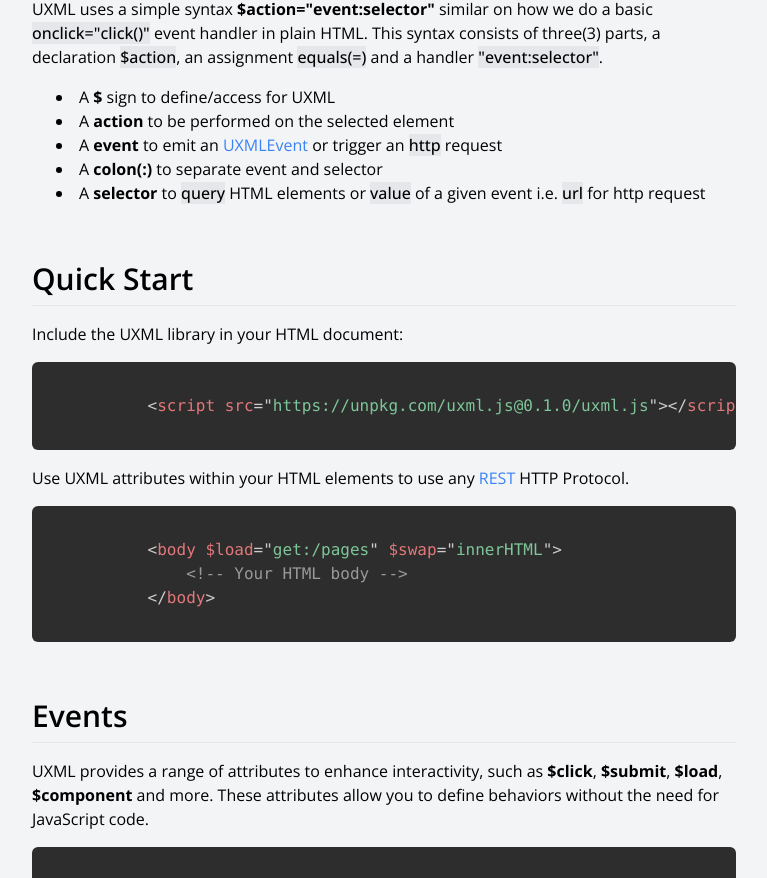
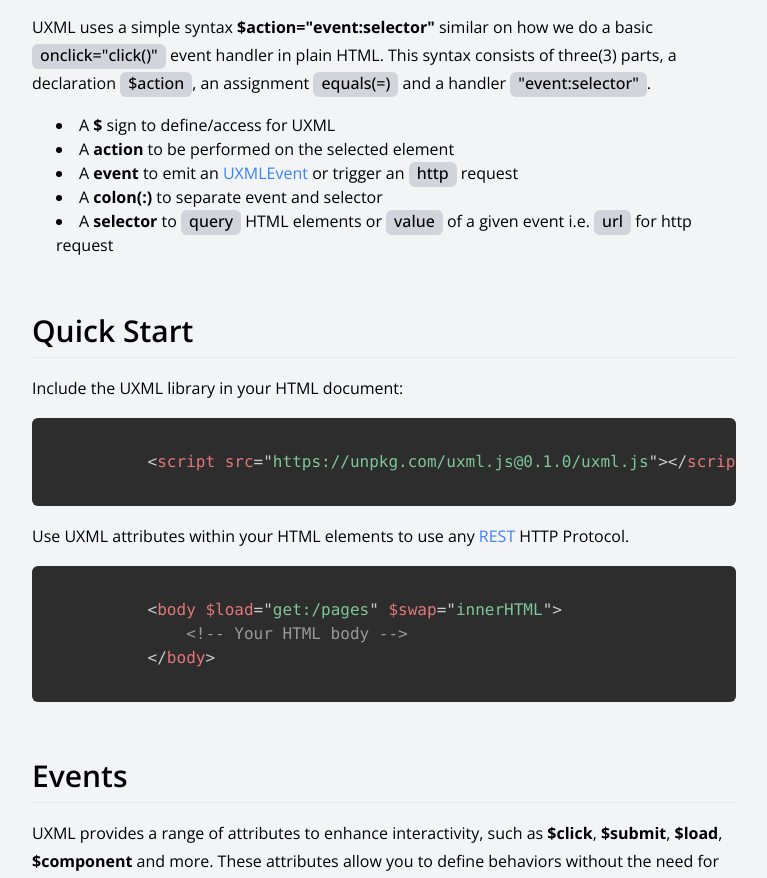
Before and after one commit to mackignacio/usml, a website: page docs/index.html in a window 1280 px wide. Shown: the part 628-1506 px from the top of the page, without its empty margins (256-1023 px from the left). Drawn offline with nearby package versions, Linux system fonts and the light colour scheme.

Commit message:
docs(website): :lipstick: add paragraph class

```diff
--- a/css/styles.scss
+++ b/css/styles.scss
@@ -51,8 +51,14 @@
       @apply tw-text-3xl tw-font-semibold tw-mb-2 tw-mt-4;
     }
 
+    .paragraph {
+      @apply tw-my-4;
+      line-height: 1.75rem;
+    }
+
     .highlighted {
-      @apply tw-bg-gray-200 tw-font-medium;
+      @apply tw-bg-gray-300 tw-font-medium tw-px-2 tw-rounded-md;
+      padding-bottom: 0.2rem;
     }
 
     .code-block {
--- a/docs/index.html
+++ b/docs/index.html
@@ -79,7 +79,7 @@
       <article class="article">
         <h2 class="header-1">Introduction</h2>
         <hr />
-        <p class="tw-my-4">
+        <p class="paragraph">
           <b>UXML</b> a lightweight, script-free component library designed specifically for web development within
           HTML. UXML gives you the power of
           <a href="https://www.ics.uci.edu/~fielding/pubs/dissertation/rest_arch_style.htm" target="_blank" class="link"
@@ -102,7 +102,7 @@
       <article class="article">
         <h2 class="header-1">Basic</h2>
         <hr />
-        <p class="tw-my-4">
+        <p class="paragraph">
           UXML uses a simple syntax <strong>$action="event:selector"</strong> similar on how we do a basic
           <span class="highlighted">onclick="click()"</span> event handler in plain HTML. This syntax consists of
           three(3) parts, a declaration <span class="highlighted">$action</span>, an assignment
@@ -127,13 +127,13 @@
       <article class="article">
         <h2 class="header-1">Quick Start</h2>
         <hr />
-        <p class="tw-my-4">Include the UXML library in your HTML document:</p>
+        <p class="paragraph">Include the UXML library in your HTML document:</p>
         <pre class="code-block">
           <code class="language-html" data-prismjs-copy="Copy Code">
             &lt;script src="https://unpkg.com/uxml.js@0.1.0/uxml.js"&gt;&lt;/script&gt;
           </code>
         </pre>
-        <p class="tw-my-4">
+        <p class="paragraph">
           Use UXML attributes within your HTML elements to use any
           <a href="https://en.wikipedia.org/wiki/REST" target="_blank" class="link">REST</a> HTTP Protocol.
         </p>
@@ -148,7 +148,7 @@
       <article class="article" id="event">
         <h2 class="header-1">Events</h2>
         <hr />
-        <p class="tw-my-4">
+        <p class="paragraph">
           UXML provides a range of attributes to enhance interactivity, such as <strong>$click</strong>,
           <strong>$submit</strong>, <strong>$load</strong>, <strong>$component</strong> and more. These attributes allow
           you to define behaviors without the need for JavaScript code.
```
Also changed, not shown: docs/styles.css.
